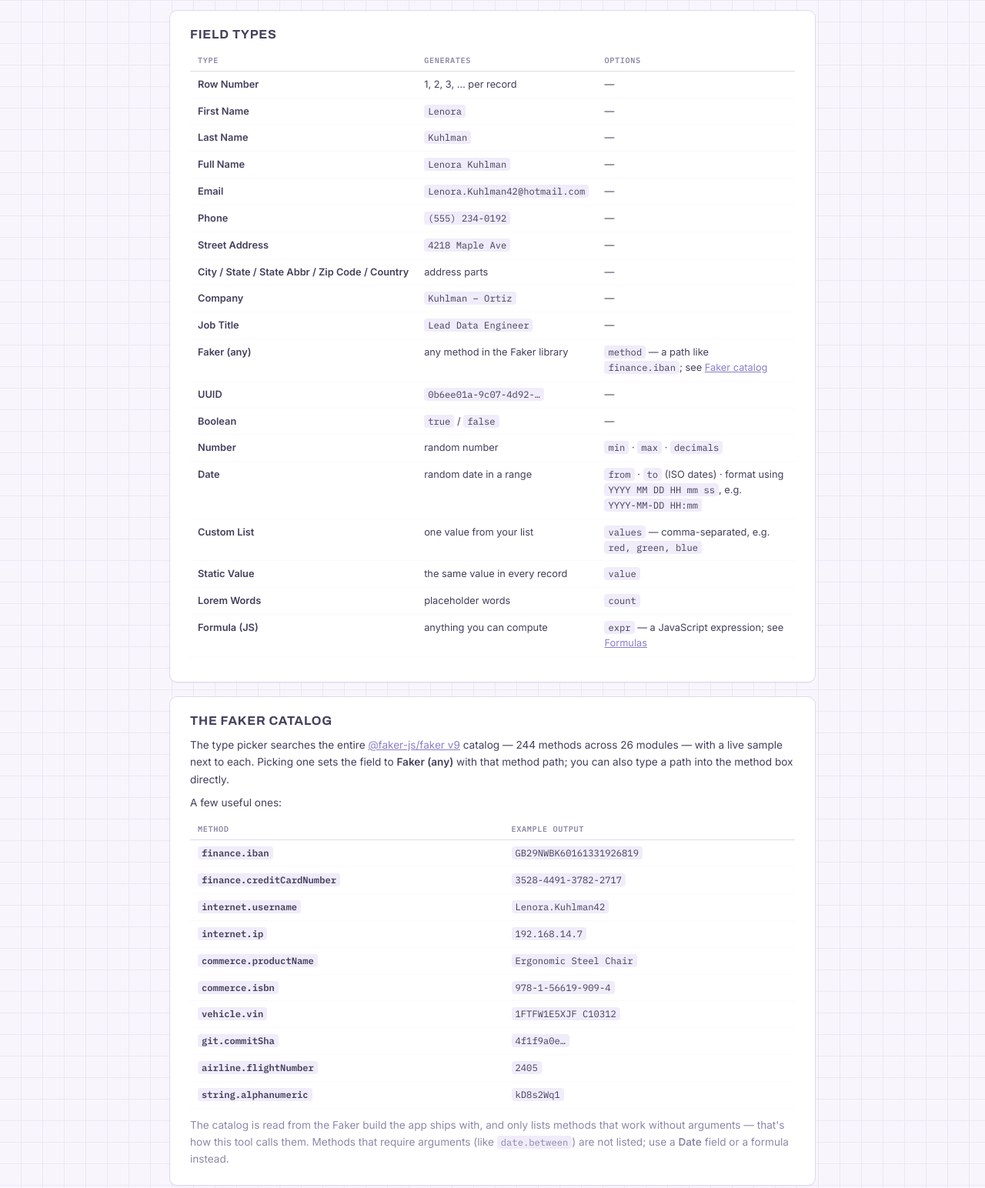
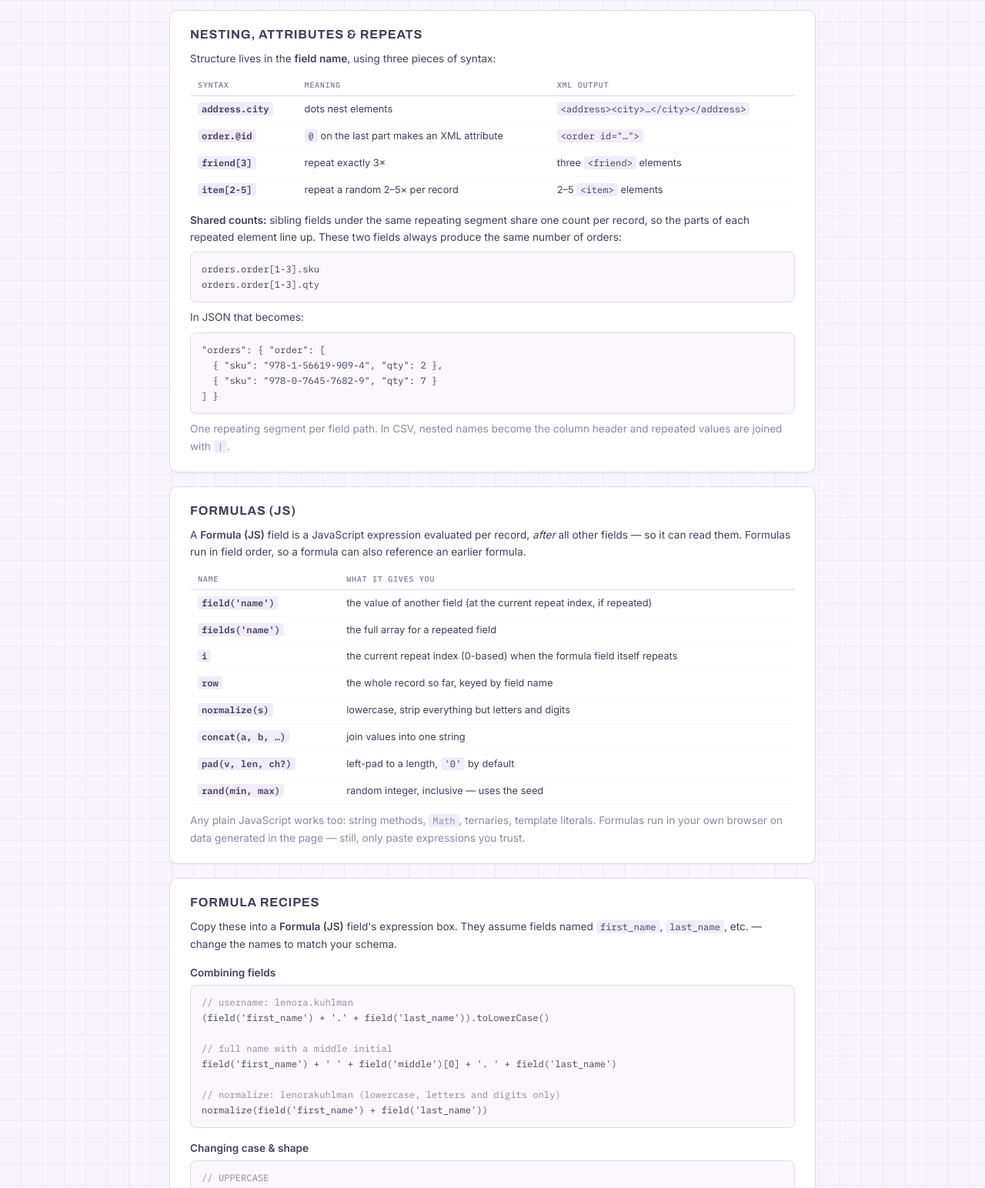
Before and after one commit to dnguye/test-data-generator, a plain HTML site: page docs.html in a window 1280 px wide. Shown: the part 503-2047 px from the top of the page at 77% size. Drawn offline with Linux system fonts and the light colour scheme.

Commit message:
Single-column field list; drop docs field-type and Faker sections
Field cards stack in one column so reading order matches CSV column
order and formula evaluation order. In docs.html, remove the Field
types and Faker catalog reference sections and their TOC chips - the
searchable type picker already shows live samples per type, so the
page keeps only what the UI can't show: structure syntax, the formula
environment, recipes, seeds, and schema files.

Co-Authored-By: Claude Opus 5 <noreply@anthropic.com>
Claude-Session: https://claude.ai/code/session_01GYgbPKZNrz92AspEzFhK9K

```diff
--- a/docs.html
+++ b/docs.html
@@ -71,7 +71,7 @@ kbd{font-family:var(--mono);font-size:.66rem;background:var(--soft-bg);border:1p
   press download. Output is nested <b>XML</b>, <b>JSON</b>, or flat <b>CSV</b>. Everything runs in your browser —
   no server, no account, and no data leaves the page.</p>
   <div class="toc">
-    <a href="#types">Field types</a><a href="#faker">Faker catalog</a><a href="#structure">Nesting &amp; repeats</a>
+    <a href="#structure">Nesting &amp; repeats</a>
     <a href="#formulas">Formulas (JS)</a><a href="#recipes">Formula recipes</a><a href="#seeds">Seeds</a><a href="#schemas">Schema files</a>
   </div>
 </div>
@@ -85,56 +85,6 @@ kbd{font-family:var(--mono);font-size:.66rem;background:var(--soft-bg);border:1p
     <li>Pick a format, set the row count, and <b>Download</b>.</li>
   </ol>
   <p class="dim">Drag the dotted handle to reorder fields; the copy icon duplicates a field.</p>
-</div>
-
-<div class="card" id="types">
-  <h2>Field types</h2>
-  <table>
-    <tr><th>Type</th><th>Generates</th><th>Options</th></tr>
-    <tr><td>Row Number</td><td>1, 2, 3, &hellip; per record</td><td>&mdash;</td></tr>
-    <tr><td>First Name</td><td><code>Lenora</code></td><td>&mdash;</td></tr>
-    <tr><td>Last Name</td><td><code>Kuhlman</code></td><td>&mdash;</td></tr>
-    <tr><td>Full Name</td><td><code>Lenora Kuhlman</code></td><td>&mdash;</td></tr>
-    <tr><td>Email</td><td><code>Lenora.Kuhlman42@hotmail.com</code></td><td>&mdash;</td></tr>
-    <tr><td>Phone</td><td><code>(555) 234-0192</code></td><td>&mdash;</td></tr>
-    <tr><td>Street Address</td><td><code>4218 Maple Ave</code></td><td>&mdash;</td></tr>
-    <tr><td>City / State / State Abbr / Zip Code / Country</td><td>address parts</td><td>&mdash;</td></tr>
-    <tr><td>Company</td><td><code>Kuhlman &ndash; Ortiz</code></td><td>&mdash;</td></tr>
-    <tr><td>Job Title</td><td><code>Lead Data Engineer</code></td><td>&mdash;</td></tr>
-    <tr><td>Faker (any)</td><td>any method in the Faker library</td><td><code>method</code> — a path like <code>finance.iban</code>; see <a href="#faker">Faker catalog</a></td></tr>
-    <tr><td>UUID</td><td><code>0b6ee01a-9c07-4d92-&hellip;</code></td><td>&mdash;</td></tr>
-    <tr><td>Boolean</td><td><code>true</code> / <code>false</code></td><td>&mdash;</td></tr>
-    <tr><td>Number</td><td>random number</td><td><code>min</code> · <code>max</code> · <code>decimals</code></td></tr>
-    <tr><td>Date</td><td>random date in a range</td><td><code>from</code> · <code>to</code> (ISO dates) · format using <code>YYYY MM DD HH mm ss</code>, e.g. <code>YYYY-MM-DD HH:mm</code></td></tr>
-    <tr><td>Custom List</td><td>one value from your list</td><td><code>values</code> — comma-separated, e.g. <code>red, green, blue</code></td></tr>
-    <tr><td>Static Value</td><td>the same value in every record</td><td><code>value</code></td></tr>
-    <tr><td>Lorem Words</td><td>placeholder words</td><td><code>count</code></td></tr>
-    <tr><td>Formula (JS)</td><td>anything you can compute</td><td><code>expr</code> — a JavaScript expression; see <a href="#formulas">Formulas</a></td></tr>
-  </table>
-</div>
-
-<div class="card" id="faker">
-  <h2>The Faker catalog</h2>
-  <p>The type picker searches the entire <a href="https://fakerjs.dev/api/" rel="noopener">@faker-js/faker v9</a> catalog —
-  244 methods across 26 modules — with a live sample next to each. Picking one sets the field to
-  <b>Faker (any)</b> with that method path; you can also type a path into the method box directly.</p>
-  <p>A few useful ones:</p>
-  <table>
-    <tr><th>Method</th><th>Example output</th></tr>
-    <tr><td><code>finance.iban</code></td><td><code>GB29NWBK60161331926819</code></td></tr>
-    <tr><td><code>finance.creditCardNumber</code></td><td><code>3528-4491-3782-2717</code></td></tr>
-    <tr><td><code>internet.username</code></td><td><code>Lenora.Kuhlman42</code></td></tr>
-    <tr><td><code>internet.ip</code></td><td><code>192.168.14.7</code></td></tr>
-    <tr><td><code>commerce.productName</code></td><td><code>Ergonomic Steel Chair</code></td></tr>
-    <tr><td><code>commerce.isbn</code></td><td><code>978-1-56619-909-4</code></td></tr>
-    <tr><td><code>vehicle.vin</code></td><td><code>1FTFW1E5XJF C10312</code></td></tr>
-    <tr><td><code>git.commitSha</code></td><td><code>4f1f9a0e&hellip;</code></td></tr>
-    <tr><td><code>airline.flightNumber</code></td><td><code>2405</code></td></tr>
-    <tr><td><code>string.alphanumeric</code></td><td><code>kD8s2Wq1</code></td></tr>
-  </table>
-  <p class="dim">The catalog is read from the Faker build the app ships with, and only lists methods that work
-  without arguments — that's how this tool calls them. Methods that require arguments (like
-  <code>date.between</code>) are not listed; use a <b>Date</b> field or a formula instead.</p>
 </div>
 
 <div class="card" id="structure">
```
Also changed, not shown: index.html (+1 -1 lines).
